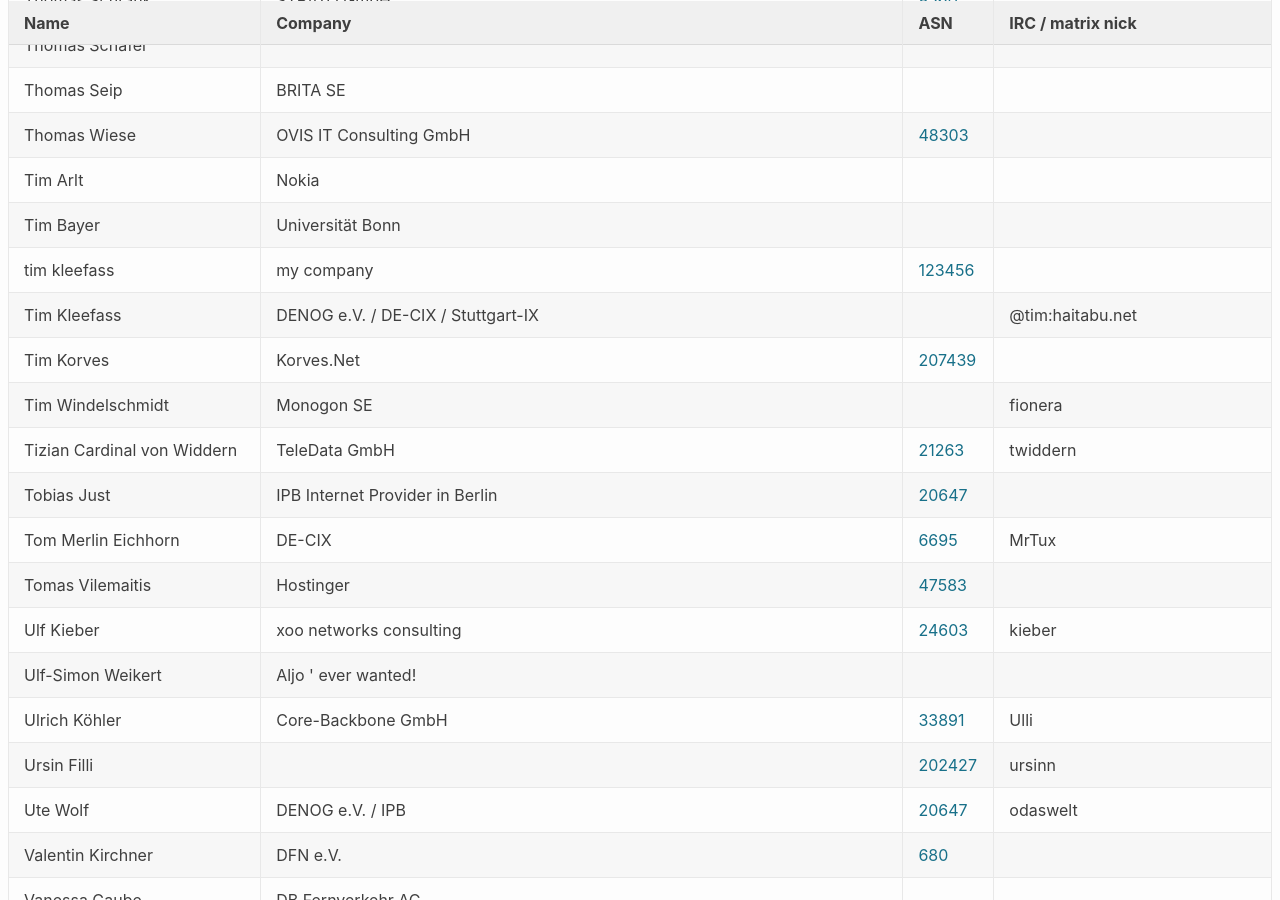
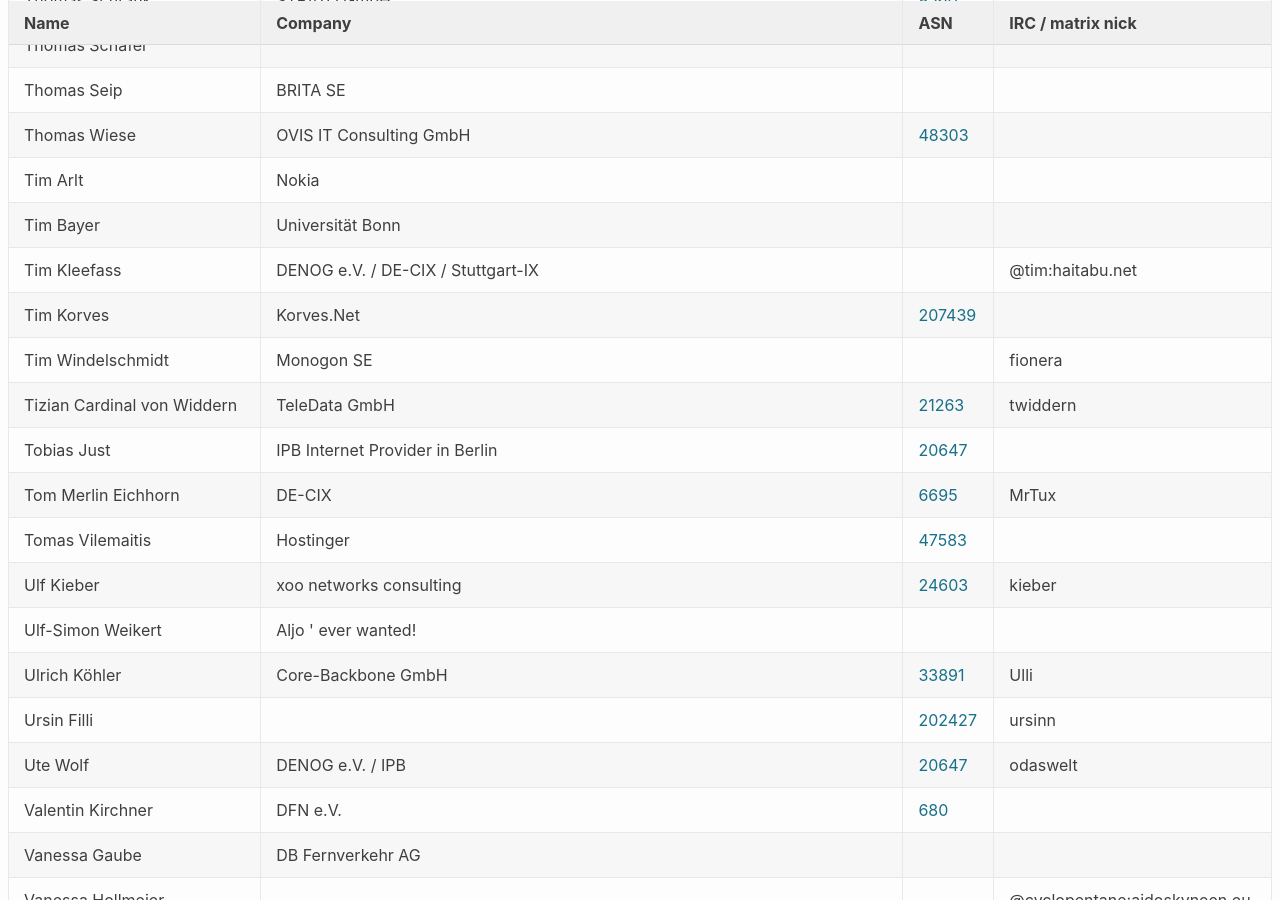
Before and after one commit to denog/pretix-attendeelist, a Jekyll site: the page built from denog17/index.markdown, in a window 1280 px wide and 900 px high, scrolled down 14623 px. Built offline with Jekyll 4.4.1, drawn with Linux system fonts in a browser that asks for light colours.

Commit message:
Latest data: Tue Aug 26 22:10:46 UTC 2025

```diff
--- a/_data/attendees_denog17_onsite.json
+++ b/_data/attendees_denog17_onsite.json
@@ -1956,12 +1956,6 @@
     "asn": null
   },
   {
-    "name": "tim kleefass",
-    "company": "my company",
-    "irc": null,
-    "asn": "123456"
-  },
-  {
     "name": "Tim Kleefass",
     "company": "DENOG e.V. / DE-CIX / Stuttgart-IX",
     "irc": "@tim:haitabu.net",
```
